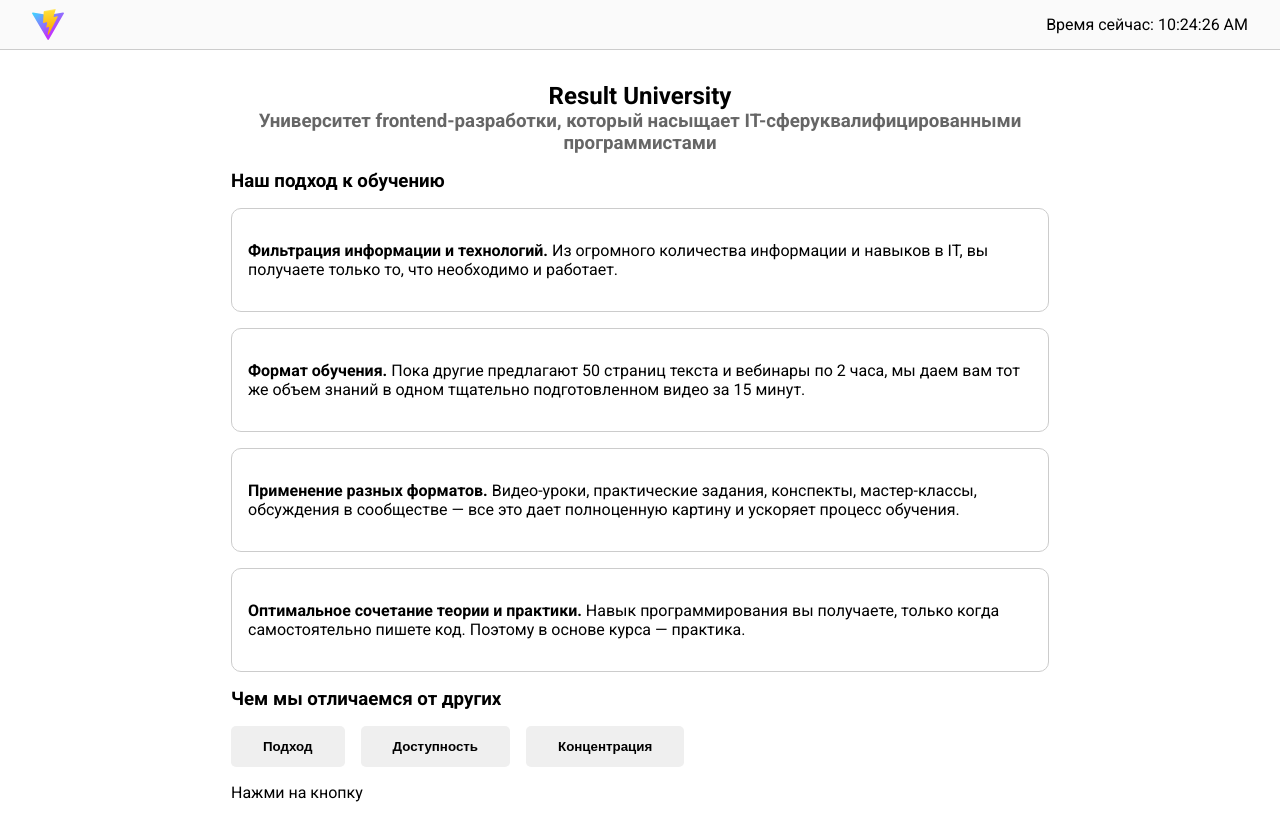
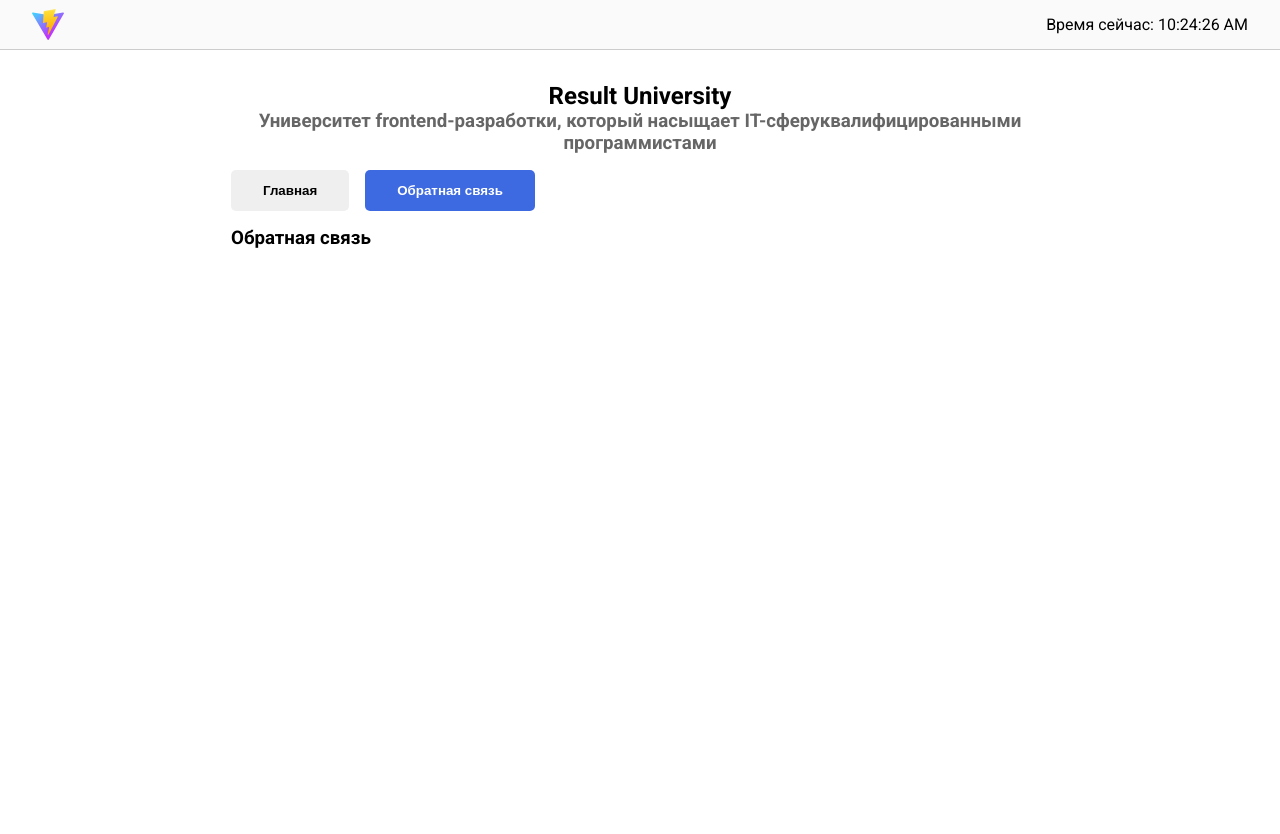
Before and after one commit to CJuraislit/React-start, a React (Vite) app: page / in a window 1280 px wide. After the commit the page ends 800 px from the top, so only its background shows below. Built offline with nearby package versions, Linux system fonts and the light colour scheme.

Commit message:
added tabs

```diff
--- a/src/App.jsx
+++ b/src/App.jsx
@@ -2,15 +2,32 @@
 import TeachingSection from "./components/TeachingSection.jsx";
 import DifferencesSection from "./components/DifferencesSection.jsx";
 import IntroSection from "./components/IntroSection.jsx";
+import TabsSection from "./components/TabsSection.jsx";
+import FeedBackSection from "./components/FeedBackSection.jsx";
+import { useState } from "react";
 
 function App() {
+  const [tab, setTab] = useState("feedback");
+
   return (
     <>
       <Header />
       <main>
         <IntroSection />
-        <TeachingSection />
-        <DifferencesSection />
+        <TabsSection active={tab} onChange={(current) => setTab(current)} />
+
+        {tab === "main" && (
+          <>
+            <TeachingSection />
+            <DifferencesSection />
+          </>
+        )}
+
+        {tab === "feedback" && (
+          <>
+            <FeedBackSection />
+          </>
+        )}
       </main>
     </>
   );
--- /dev/null
+++ b/src/components/FeedBackSection.jsx
@@ -0,0 +1,7 @@
+export default function FeedBackSection() {
+  return (
+    <section>
+      <h3>Обратная связь</h3>
+    </section>
+  );
+}
--- /dev/null
+++ b/src/components/TabsSection.jsx
@@ -0,0 +1,17 @@
+import Button from "./Button/Button";
+
+export default function TabsSection({ active, onChange }) {
+  return (
+    <section style={{ marginBottom: "1rem" }}>
+      <Button isActive={active === "main"} onClick={() => onChange("main")}>
+        Главная
+      </Button>
+      <Button
+        isActive={active === "feedback"}
+        onClick={() => onChange("feedback")}
+      >
+        Обратная связь
+      </Button>
+    </section>
+  );
+}
```
